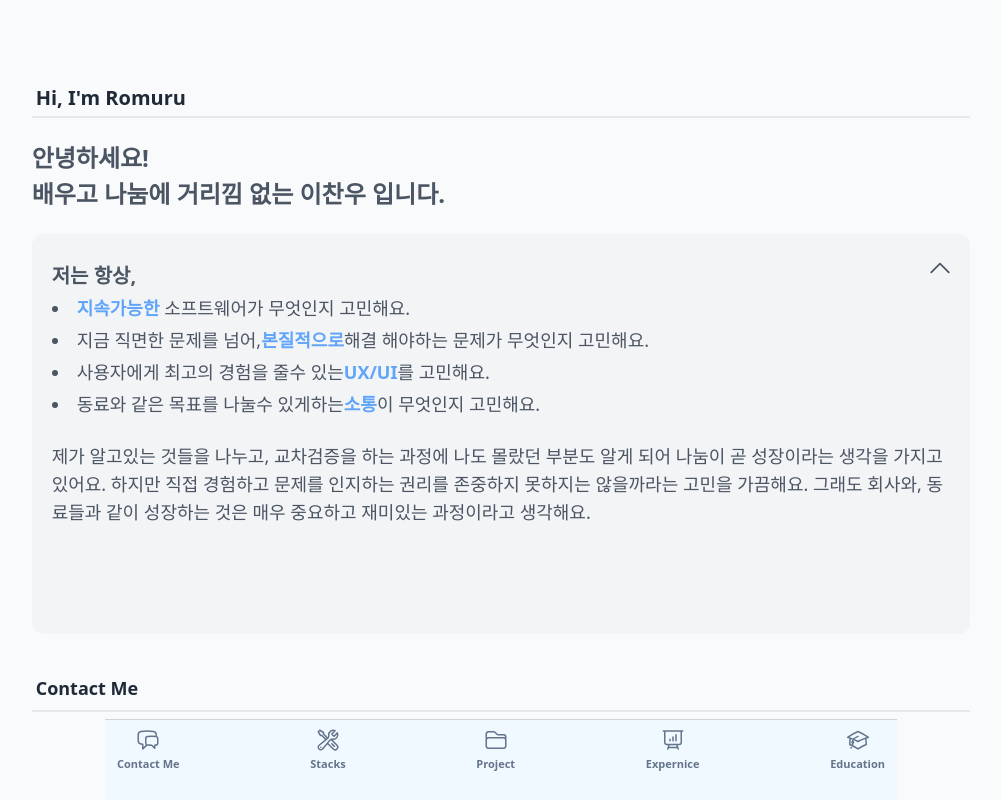
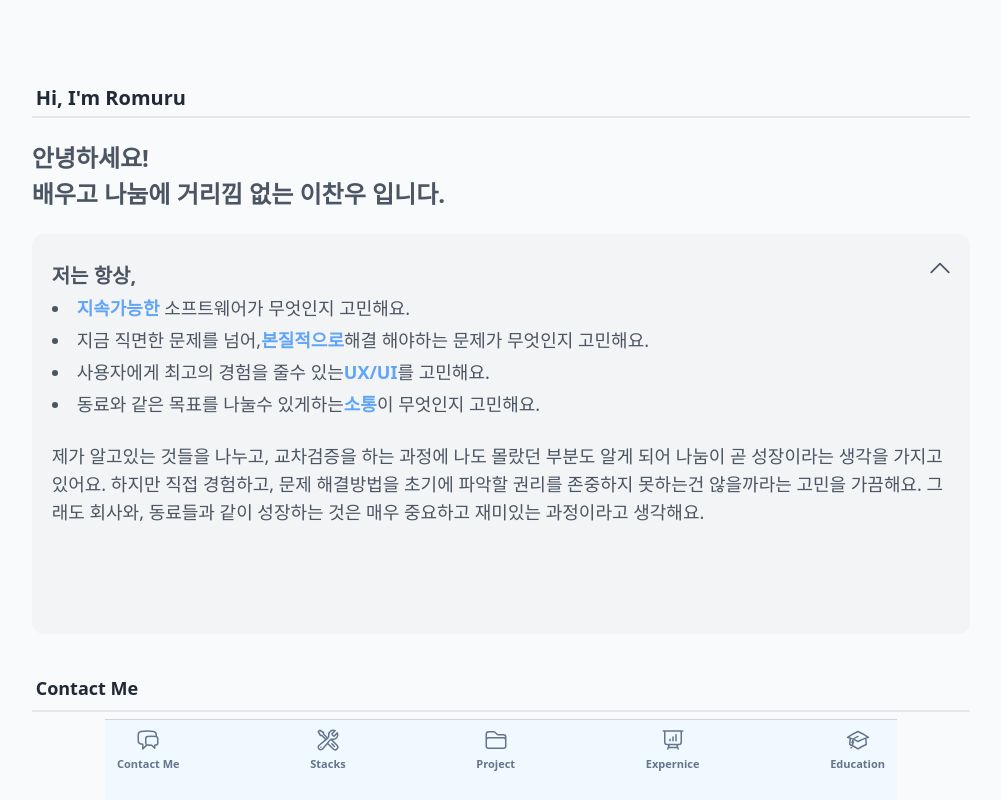
Before and after one commit to PastelBlue4/Jura-Tempest-Federation, a Next.js app: page /resume in a window 1280 px wide. Both pictures are taken after a click on the button 1079 px from the left and 268 px from the top of the page. Shown: the top 800 px of the page, without its empty margins (139-1140 px from the left). Built offline with nearby package versions, Linux system fonts and the light colour scheme; grey boxes are pictures that could not be loaded.

Commit message:
UI. js, title contents modify

```diff
--- a/pages/resume/index.tsx
+++ b/pages/resume/index.tsx
@@ -265,10 +265,10 @@ export default function Resume() {
                     <span className="text-base lg:text-lg">
                       제가 알고있는 것들을 나누고, 교차검증을 하는 과정에 나도
                       몰랐던 부분도 알게 되어 나눔이 곧 성장이라는 생각을 가지고
-                      있어요. 하지만 직접 경험하고 문제를 인지하는 권리를
-                      존중하지 못하지는 않을까라는 고민을 가끔해요. 그래도
-                      회사와, 동료들과 같이 성장하는 것은 매우 중요하고 재미있는
-                      과정이라고 생각해요.
+                      있어요. 하지만 직접 경험하고, 문제 해결방법을 초기에
+                      파악할 권리를 존중하지 못하는건 않을까라는 고민을
+                      가끔해요. 그래도 회사와, 동료들과 같이 성장하는 것은 매우
+                      중요하고 재미있는 과정이라고 생각해요.
                     </span>
                   </div>
                 </div>
--- a/soruce/data.json
+++ b/soruce/data.json
@@ -23,7 +23,7 @@
     "contents": [
       "JS의 ES6+, fetch(), map(), filter()등의 내장 함수와, 데이터 타입에 대한 이해도가 있어요.",
       "DOM API를 통해 HTML Element와 click, focus, scroll과 같은 browser event들을 제어할 수 있어요.",
-      "JS의 비동기 처리와 멀티 패러다임 프로그래밍, 클래스, 프로의타입, 클로저에 대한 이해도가 있어요."
+      "JS의 비동기 처리와 멀티 패러다임 프로그래밍, 클래스, 프로토타입, 클로저에 대한 이해도가 있어요."
     ]
   },
   {
```
